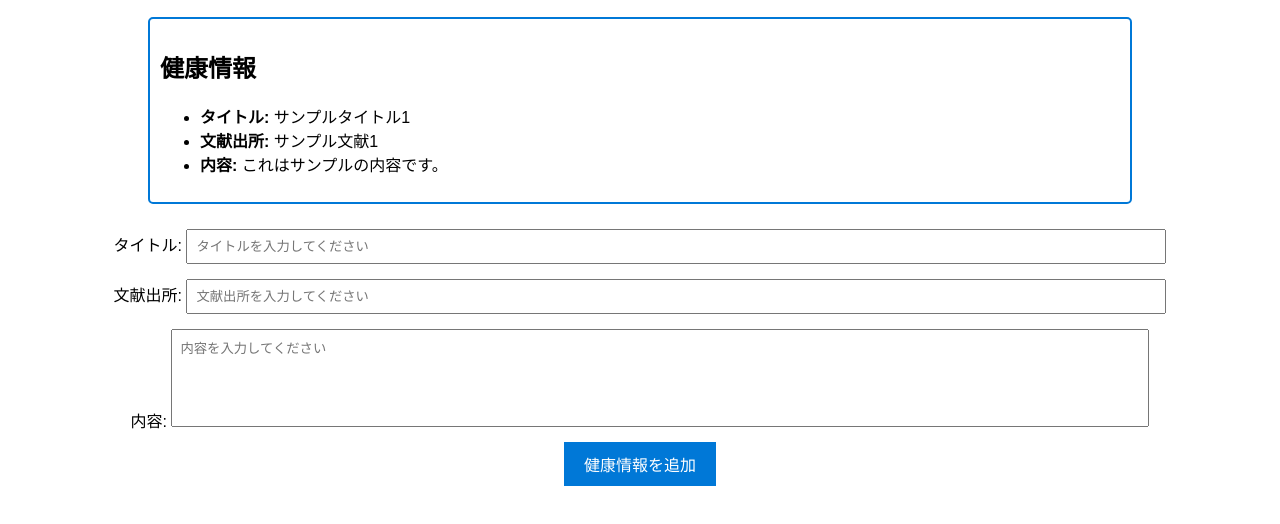
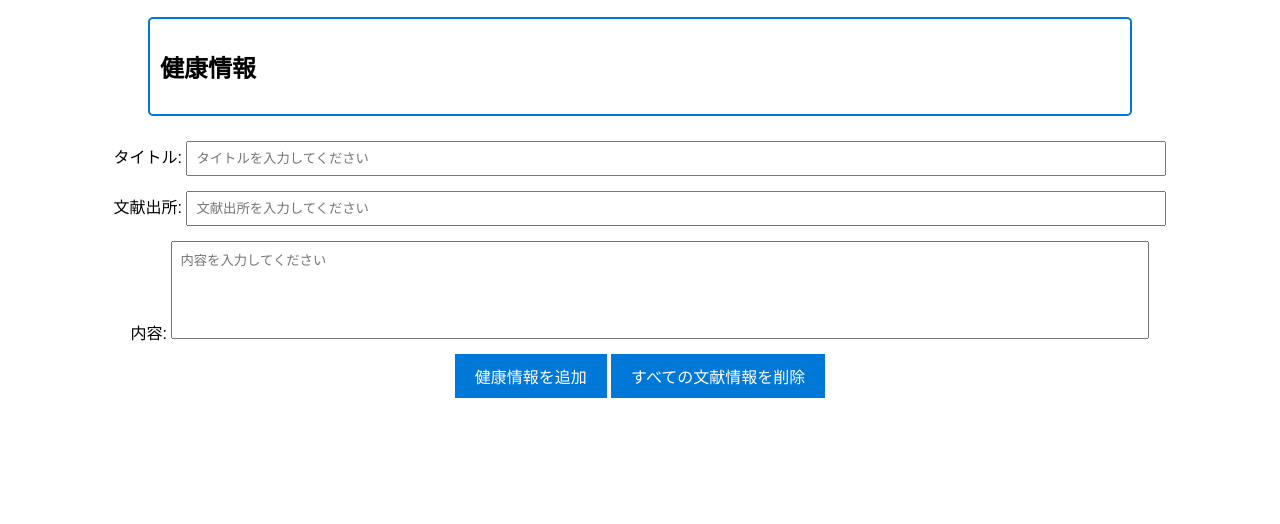
Before and after one commit to HidekiNoro/kenkou_jouhou_next, a plain HTML site: page index.html in a window 1280 px wide. Shown: the part 156-680 px from the top of the page. Drawn offline with Linux system fonts and the light colour scheme.

Commit message:
Update index.html

```diff
--- a/index.html
+++ b/index.html
@@ -12,11 +12,6 @@
 
     <div id="healthInfo" class="info">
         <h2>健康情報</h2>
-        <ul>
-            <li><strong>タイトル:</strong> サンプルタイトル1</li>
-            <li><strong>文献出所:</strong> サンプル文献1</li>
-            <li><strong>内容:</strong> これはサンプルの内容です。</li>
-        </ul>
     </div>
 
     <div class="form-group">
@@ -33,6 +28,7 @@
     </div>
 
     <button onclick="addInfo()">健康情報を追加</button>
+    <button onclick="clearAllData()">すべての文献情報を削除</button>
 
     <script src="scripts.js" defer></script>
 </body>
```
